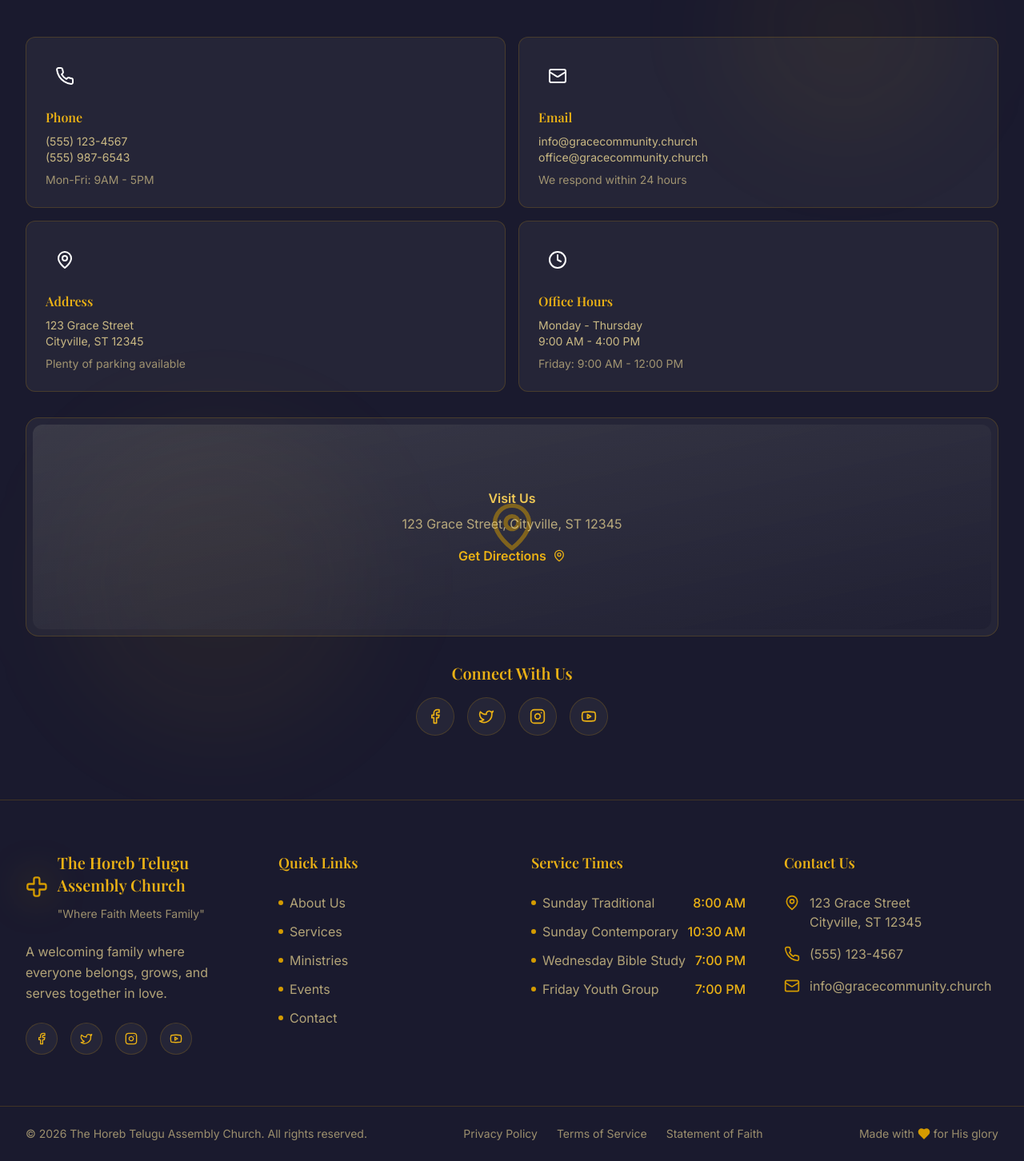
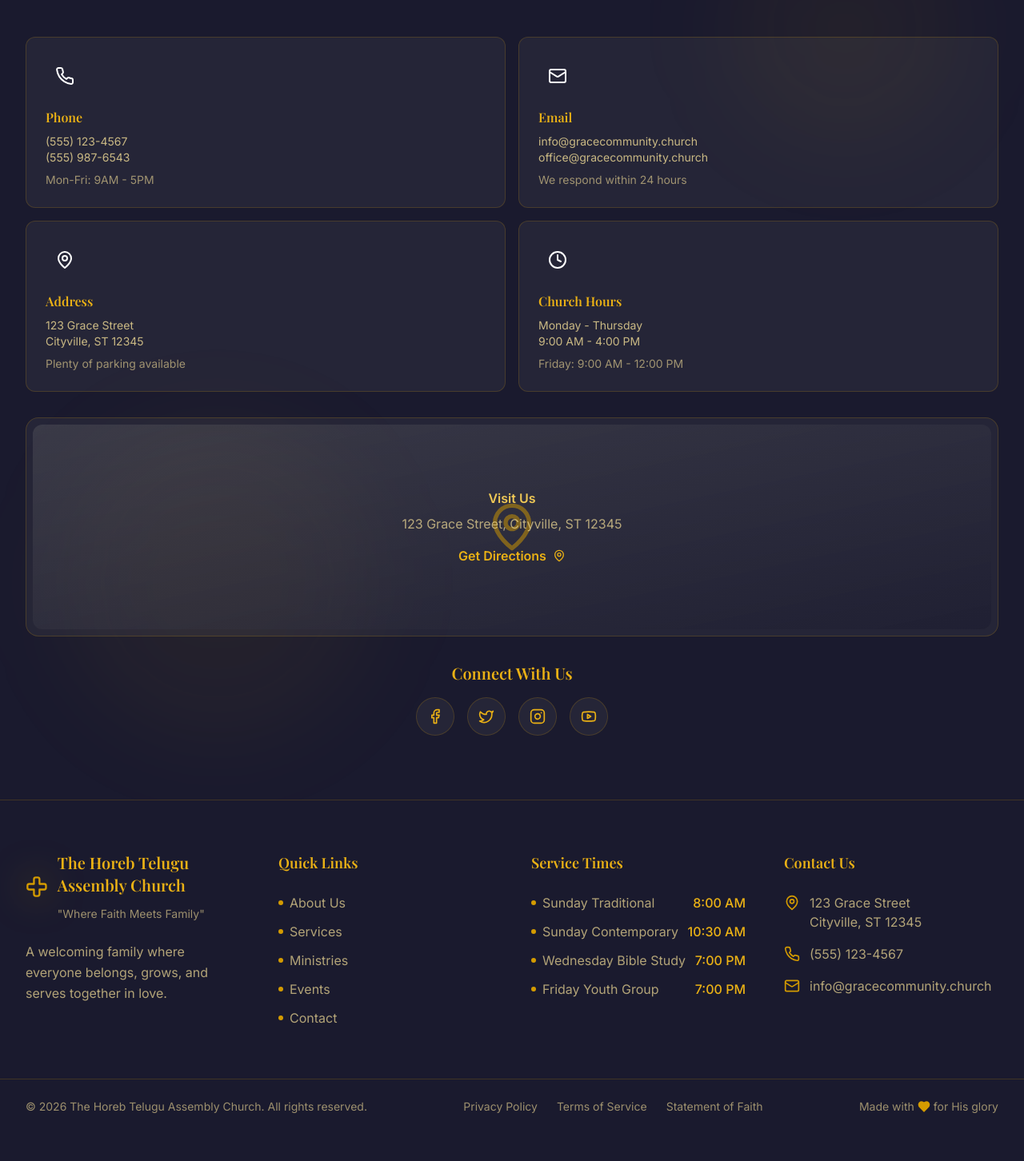
Before and after one commit to Nishchay869/vercel-frontend, a React (Vite) app: page / in a window 1280 px wide. Shown: the part 6098-7550 px from the top of the page at 80% size. After the commit the page ends 7516 px from the top, so only its background shows below. Built offline with nearby package versions, Linux system fonts and the light colour scheme.

Commit message:
removed social-links in footer and edited in contact section

```diff
--- a/src/components/Contact.jsx
+++ b/src/components/Contact.jsx
@@ -34,7 +34,7 @@ export default function Contact() {
     },
     {
       icon: Clock,
-      title: "Office Hours",
+      title: "Church Hours",
       details: ["Monday - Thursday", "9:00 AM - 4:00 PM"],
       subtext: "Friday: 9:00 AM - 12:00 PM",
     },
--- a/src/components/Footer.jsx
+++ b/src/components/Footer.jsx
@@ -65,18 +65,6 @@ export default function Footer() {
               A welcoming family where everyone belongs, grows, and serves
               together in love.
             </p>
-            <div className="flex gap-4">
-              {socialLinks.map((social, index) => (
-                <a
-                  key={index}
-                  href={social.href}
-                  aria-label={social.label}
-                  className="w-10 h-10 bg-church-light/5 border border-gold-500/20 rounded-full flex items-center justify-center text-gold-400 hover:bg-gradient-gold hover:text-church-dark hover:border-transparent transition-all duration-300"
-                >
-                  <social.icon className="w-4 h-4" />
-                </a>
-              ))}
-            </div>
           </motion.div>
 
           {/* Quick Links */}
@@ -169,7 +157,8 @@ export default function Footer() {
         <div className="max-w-7xl mx-auto px-4 sm:px-6 lg:px-8 py-6">
           <div className="flex flex-col md:flex-row items-center justify-between gap-4">
             <p className="text-gold-200/60 text-sm">
-              © {currentYear} The Horeb Telugu Assembly Church. All rights reserved.
+              © {currentYear} The Horeb Telugu Assembly Church. All rights
+              reserved.
             </p>
             <div className="flex items-center gap-6 text-sm">
               <a
```
